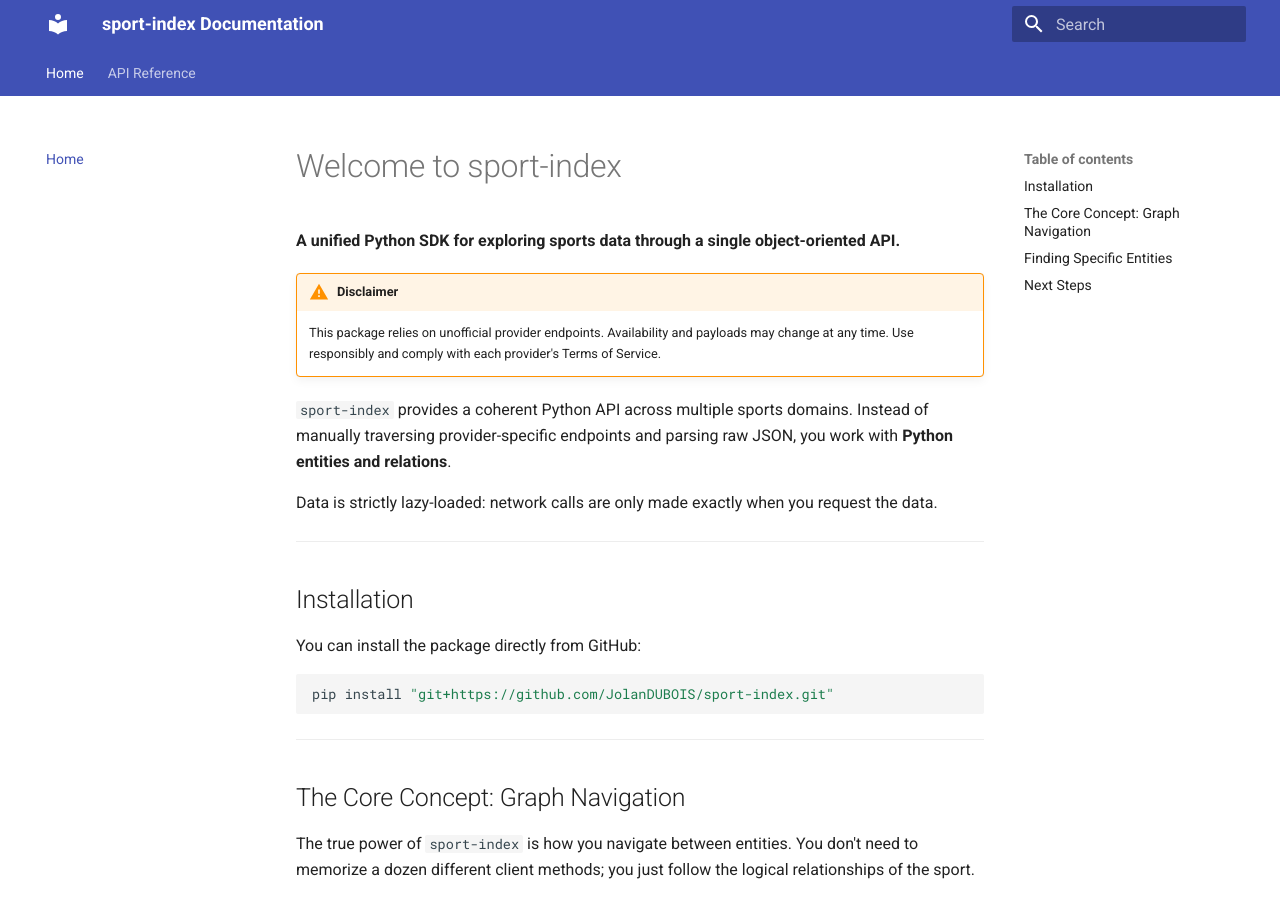
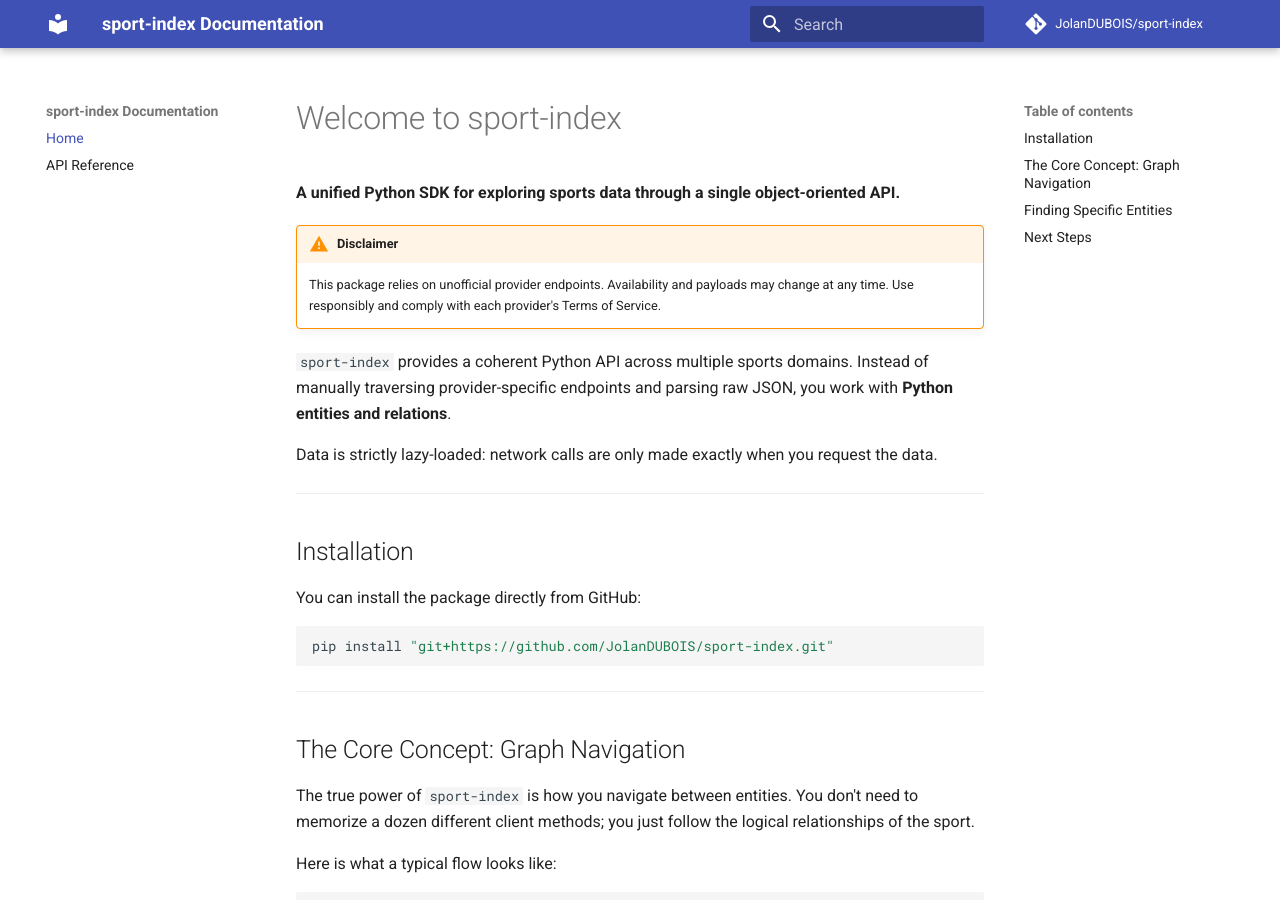
Before and after one commit to JolanDUBOIS/sport-index, an MkDocs documentation site: the page built from docs/index.md, in a window 1280 px wide and 900 px high. Built offline with MkDocs 1.6.1 and Material for MkDocs 9.7.7, drawn with Linux system fonts in a browser that asks for light colours; comment, search, counter and statistics services are not loaded; the version menu is left out.

```diff
--- a/mkdocs.yml
+++ b/mkdocs.yml
@@ -1,11 +1,13 @@
 site_name: sport-index Documentation
+repo_url: https://github.com/JolanDUBOIS/sport-index
+repo_name: JolanDUBOIS/sport-index
 
 theme:
   name: material
   features:
-    - navigation.tabs
+    - navigation.version
     - navigation.sections
-    - navigation.version
+    - navigation.expand
 
 plugins:
   - search
```
Also changed, not shown: 1 other file.
